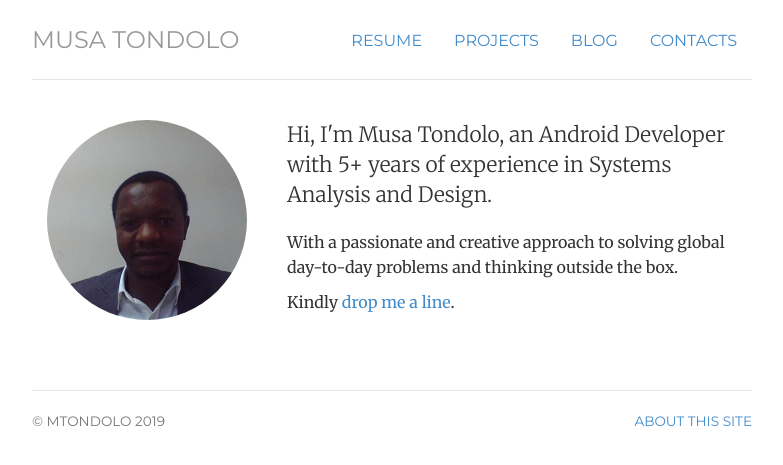
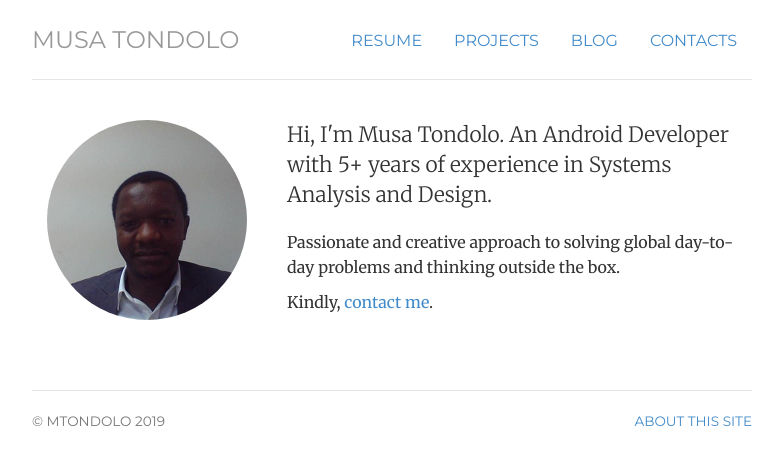
Before and after one commit to mtondolo/mtondolo.github.io, a Jekyll site: the page built from index.html, in a window 1280 px wide. Shown: the top 465 px of the page, without its empty margins (248-1031 px from the left). Built offline with Jekyll 4.4.1, drawn with Linux system fonts in a browser that asks for light colours.

Commit message:
Update index.html

```diff
--- a/index.html
+++ b/index.html
@@ -13,11 +13,11 @@ description: Musa Tondolo is an Android Developer living in Lusaka.
 	<img  class="img-circle avatar" alt="Musa Tondolo" src="img/mtondolo-200px.png">
 	</div>
 	<div itemscope itemtype="http://data-vocabulary.org/Person" class="col-sm-8">
-	<p class="lead">Hi, I'm <span itemprop="name">Musa Tondolo, </span>an Android Developer with 5+ years of experience in Systems Analysis and Design.</p>
+	<p class="lead">Hi, I'm <span itemprop="name">Musa Tondolo. </span>An Android Developer with 5+ years of experience in Systems Analysis and Design.</p>
 
-	<p></span>With a passionate and <span itemprop="title"></span>creative approach to solving global day-to-day problems and thinking outside the box.</p>
+	<p></span>Passionate and <span itemprop="title"></span>creative approach to solving global day-to-day problems and thinking outside the box.</p>
 
-	<p>Kindly <a href="contact"> drop me a line</a>.</p>
+	<p>Kindly, <a href="contact">contact me</a>.</p>
 	</div>
 </div>
 <!-- </div> -->
```
